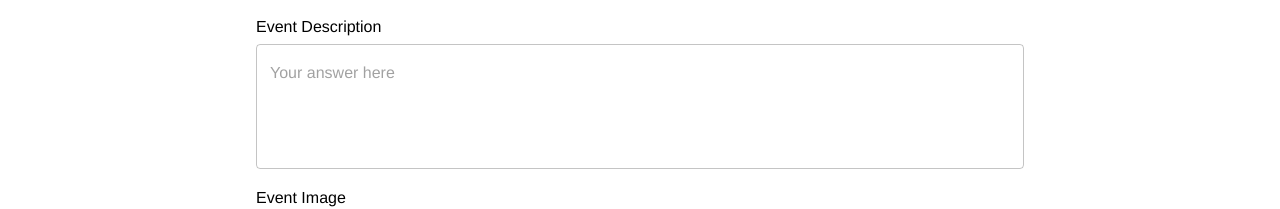
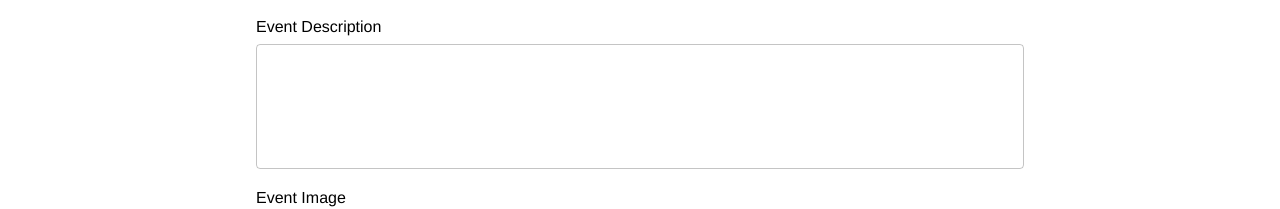
Before and after one commit to cornellh4i/lagos-volunteers, a Next.js app in the folder frontend/: page /events/create in a window 1280 px wide. Shown: the part 526-735 px from the top of the page. Built offline with nearby package versions, Linux system fonts and the light colour scheme; no server answers; sample sign-in values are in the browser's storage.

Commit message:
modify placeholder and remove unused import

```diff
--- a/frontend/src/components/atoms/MultilineTextField.tsx
+++ b/frontend/src/components/atoms/MultilineTextField.tsx
@@ -1,4 +1,4 @@
-import React, { ReactElement } from "react";
+import React from "react";
 import { TextField } from "@mui/material";
 import { RegisterOptions, UseFormRegisterReturn } from "react-hook-form";
 
@@ -7,6 +7,7 @@ interface MultilineTextFieldProps {
   labelStyling?: string;
   required: boolean;
   type?: string;
+  placeholder?: string;
   requiredMessage?: string;
   name: string;
   register: (name: any, options?: RegisterOptions) => UseFormRegisterReturn;
@@ -16,6 +17,7 @@ interface MultilineTextFieldProps {
 const MultilineTextField = ({
   label,
   labelStyling,
+  placeholder,
   name,
   required,
   type = "text",
@@ -32,7 +34,7 @@ const MultilineTextField = ({
       <TextField
         id="outlined-multiline-static"
         multiline
-        placeholder="Your answer here "
+        placeholder={placeholder}
         rows={4}
         sx={{ borderRadius: 2, borderColor: "primary.main" }}
         required={required}
--- a/frontend/src/components/organisms/EventCancelForm.tsx
+++ b/frontend/src/components/organisms/EventCancelForm.tsx
@@ -5,8 +5,8 @@ import Button from "../atoms/Button";
 import { Modal } from "@mui/material";
 import Link from "next/link";
 import ArrowBackIcon from "@mui/icons-material/ArrowBack";
-import IconText from "../atoms/IconText"
-import AccessTimeFilledIcon from '@mui/icons-material/AccessTimeFilled';
+import IconText from "../atoms/IconText";
+import AccessTimeFilledIcon from "@mui/icons-material/AccessTimeFilled";
 import MultilineTextField from "../atoms/MultilineTextField";
 import { useForm, SubmitHandler } from "react-hook-form";
 
@@ -78,10 +78,14 @@ const EventCancelForm = ({ eventid }: EventCancelFormProps) => {
             in hendrerit urna. Pellentesque sit amet sapien fringilla, mattis
             ligula consectetur, ultrices mauris.
           </div>
-          <div className="font-bold text-xl pt-6">You are registered for this event.</div>
+          <div className="font-bold text-xl pt-6">
+            You are registered for this event.
+          </div>
           <div>
-            <IconText icon={<AccessTimeFilledIcon/>}
-              text="4 hours left to cancel registration" />
+            <IconText
+              icon={<AccessTimeFilledIcon />}
+              text="4 hours left to cancel registration"
+            />
           </div>
           <div className="pt-4">
             If you can no longer attend, please cancel your registration.
@@ -91,13 +95,15 @@ const EventCancelForm = ({ eventid }: EventCancelFormProps) => {
           <div className="pt-4">
             <MultilineTextField
               requiredMessage={"" ? "Required" : undefined}
+              labelStyling="font-semibold"
+              placeholder="Your answer here"
               name="email"
               type="email"
               register={register}
               label="Reason for cancelling*"
               required={true}
             />
-        </div>
+          </div>
         </div>
         <div className="col-start-1 col-end-5 pt-4 md:col-start-2 md:col-end-4 md:pt-8">
           <Button
```
